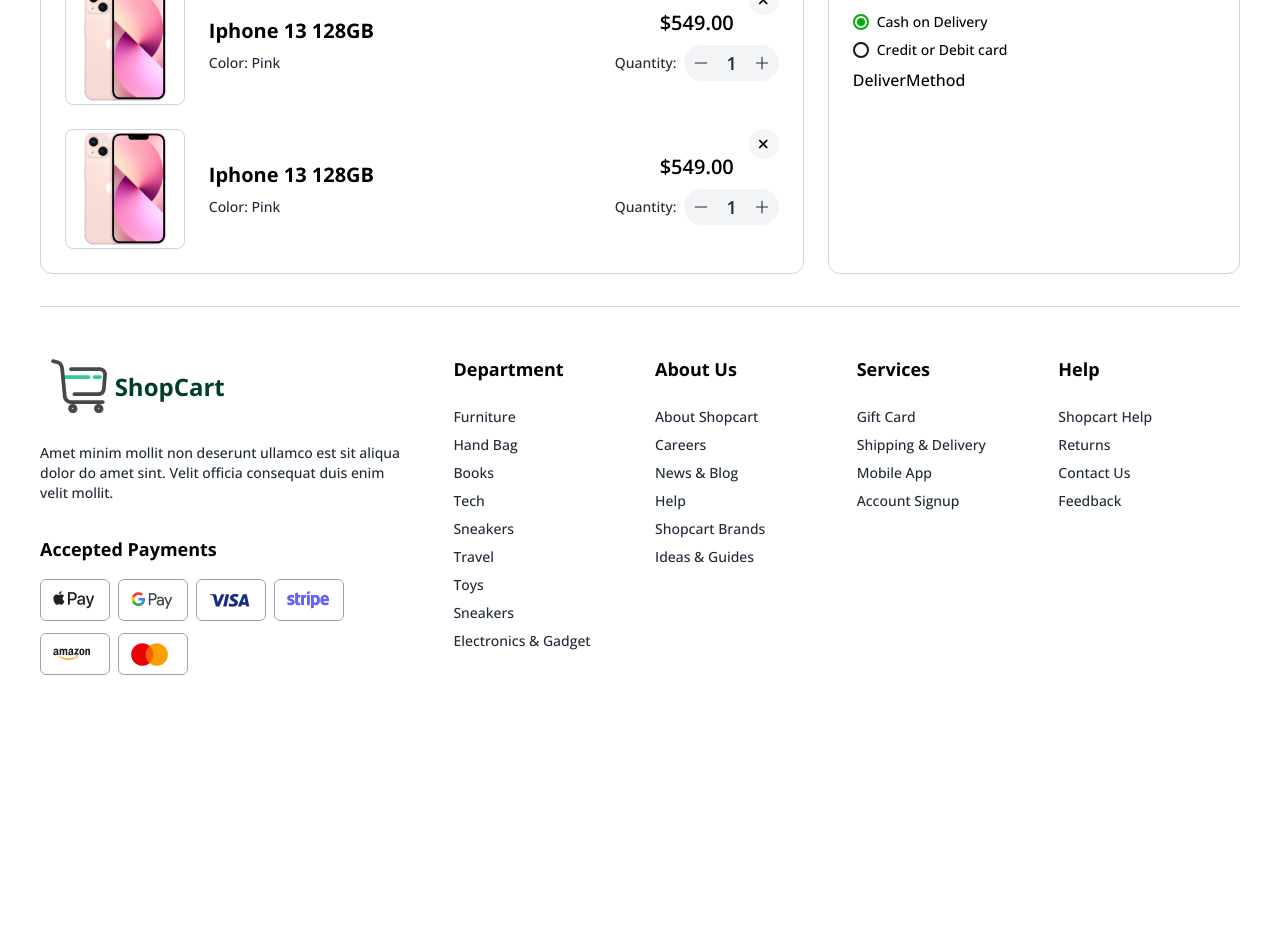
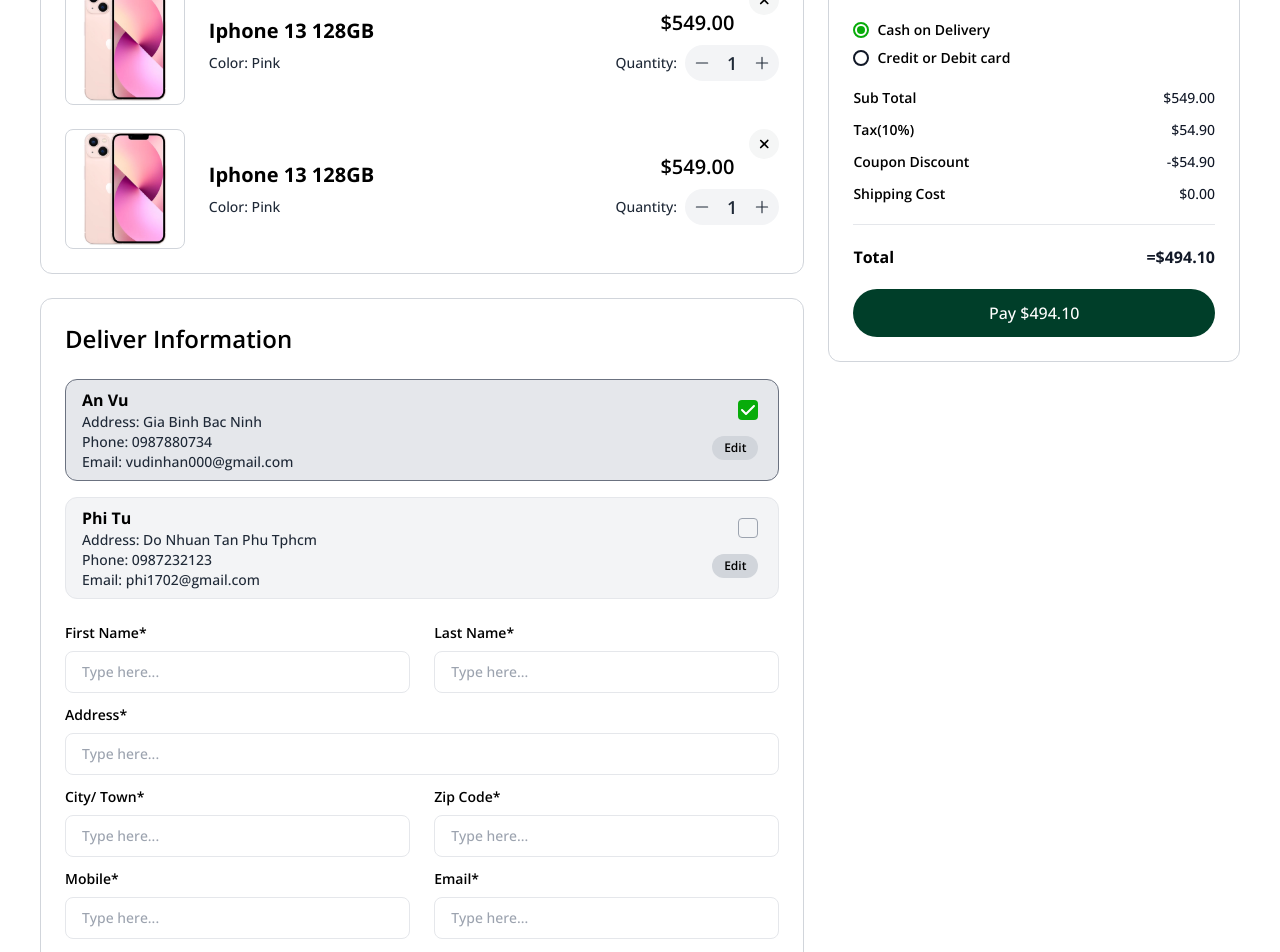
Before and after one commit to vudinhan2525/Shopcart, a React (Create React App) app in the folder front-end/: page /order in a window 1280 px wide. Shown: the part 380-1332 px from the top of the page. Before the commit the page ends 1099 px from the top, so only its background shows below. Built offline with nearby package versions, Linux system fonts and the light colour scheme.

Commit message:
ui order cart

```diff
--- a/front-end/src/components/HeaderComponent/HeaderComponent.js
+++ b/front-end/src/components/HeaderComponent/HeaderComponent.js
@@ -7,7 +7,7 @@
 import CategoryMenu from './CategoryMenu/CategoryMenu';
 function HeaderComponent() {
   return (
-    <div className="flex py-2 backdrop-blur-md bg-[#F5F5F7]/80 items-center shadow-sm fixed top-0 right-0 left-0 bg-white z-50">
+    <div className="flex py-2 backdrop-blur-md bg-[#F5F5F7]/70 items-center shadow-sm fixed top-0 right-0 left-0 z-50">
       <Link to="/" className="basis-1/4">
         <div className="w-52 mx-auto h-12 relative">
           {logo()}
@@ -22,7 +22,7 @@
             <p>Category</p>
             <FontAwesomeIcon icon={faChevronDown} />
           </li>
-          <div className="z-10 shadow-lg rounded-b-xl absolute animate-slideTopDown hover:block hidden peer-hover:block border-[1px] w-[80%] bg-white bottom-0 translate-y-[100%] right-[50%] translate-x-[50%]">
+          <div className="bg-white z-10 shadow-lg rounded-b-xl absolute animate-scaleIn hover:block hidden peer-hover:block border-[1px] w-[80%] bottom-0 translate-y-[100%] right-[50%] translate-x-[50%]">
             <CategoryMenu />
           </div>
           <li className="flex hover:bg-gray-200 justify-center items-center gap-2 cursor-pointer p-3 text-[15px] rounded-full transition-all text-black">
--- a/front-end/src/index.css
+++ b/front-end/src/index.css
@@ -40,3 +40,9 @@
 .active-ct {
   @apply bg-primary-color text-white;
 }
+.selected-ct {
+  @apply bg-[#08AC0A] border-none;
+}
+.selected-icon-ct {
+  @apply block;
+}
--- /dev/null
+++ b/front-end/src/pages/OrderPage/AddressInfo/AddressInfo.js
@@ -0,0 +1,125 @@
+import { faCheck } from '@fortawesome/free-solid-svg-icons';
+import { FontAwesomeIcon } from '@fortawesome/react-fontawesome';
+import { useState } from 'react';
+
+const address = [
+  { name: 'An Vu', add: 'Gia Binh Bac Ninh', sdt: '0987880734', email: 'vudinhan000@gmail.com' },
+  { name: 'Phi Tu', add: 'Do Nhuan Tan Phu Tphcm', sdt: '0987232123', email: 'phi1702@gmail.com' },
+];
+function AddressInfo() {
+  const [selectAddress, setSelectAddress] = useState(0);
+  return (
+    <div className=" border-[1px] border-gray-300 rounded-xl px-6 py-6 mt-6">
+      <header className="text-2xl font-semibold mb-6">Deliver Information</header>
+      <div className="flex flex-col gap-4 ">
+        {address.map((el, idx) => {
+          return (
+            <div
+              key={idx}
+              onClick={(e) => {
+                if (e.target.classList.contains('edit-btn')) {
+                  //handleEditingAddress
+                } else setSelectAddress(idx);
+              }}
+              className={`cursor-pointer border-[1px] relative px-4 py-2 bg-gray-100 rounded-xl ${
+                selectAddress === idx ? 'border-[1px] border-gray-500 bg-gray-200' : ''
+              }`}
+            >
+              <header className="font-bold">{el.name}</header>
+              <p className="text-sm text-gray-800">Address: {el.add}</p>
+              <p className="text-sm text-gray-800">Phone: {el.sdt}</p>
+              <p className="text-sm text-gray-800">Email: {el.email}</p>
+              <div
+                className={`${
+                  selectAddress === idx ? 'selected-ct' : ''
+                } absolute cursor-pointer border-[1px]  border-gray-400 top-[20px] right-[20px] rounded-[4px] w-[20px] h-[20px] flex item-center`}
+              >
+                <FontAwesomeIcon
+                  icon={faCheck}
+                  className={`${selectAddress === idx ? 'selected-icon-ct' : ''} hidden text-white my-auto mx-auto `}
+                />
+              </div>
+              <div className="edit-btn absolute hover:bg-gray-400 bg-gray-300 bottom-[20px] right-[20px] text-xs font-semibold py-1 rounded-full px-3">
+                Edit
+              </div>
+            </div>
+          );
+        })}
+      </div>
+      <div className={`flex gap-6 ${address.length === 0 ? '' : 'mt-6'}`}>
+        <div className="basis-1/2">
+          <header className="text-sm font-semibold">First Name*</header>
+          <input
+            type="text"
+            required
+            className="mt-2 mb-3 placeholder:text-gray-400 text-sm border-[1px] border-gray-200 w-full px-4 py-[10px] rounded-lg outline-none"
+            placeholder="Type here..."
+          ></input>
+        </div>
+        <div className="basis-1/2">
+          <header className="text-sm font-semibold">Last Name*</header>
+          <input
+            type="text"
+            required
+            className="mt-2 mb-3 placeholder:text-gray-400 text-sm border-[1px] border-gray-200 w-full px-4 py-[10px] rounded-lg outline-none"
+            placeholder="Type here..."
+          ></input>
+        </div>
+      </div>
+      <div>
+        <header className="text-sm font-semibold">Address*</header>
+        <input
+          type="text"
+          required
+          className="mt-2 mb-3 placeholder:text-gray-400 text-sm border-[1px] border-gray-200 w-full px-4 py-[10px] rounded-lg outline-none"
+          placeholder="Type here..."
+        ></input>
+      </div>
+      <div className="flex gap-6">
+        <div className="basis-1/2">
+          <header className="text-sm font-semibold">City/ Town*</header>
+          <input
+            type="text"
+            required
+            className="mt-2 mb-3 placeholder:text-gray-400 text-sm border-[1px] border-gray-200 w-full px-4 py-[10px] rounded-lg outline-none"
+            placeholder="Type here..."
+          ></input>
+        </div>
+        <div className="basis-1/2">
+          <header className="text-sm font-semibold">Zip Code*</header>
+          <input
+            type="text"
+            required
+            className="mt-2 mb-3 placeholder:text-gray-400 text-sm border-[1px] border-gray-200 w-full px-4 py-[10px] rounded-lg outline-none"
+            placeholder="Type here..."
+          ></input>
+        </div>
+      </div>
+      <div className="flex gap-6">
+        <div className="basis-1/2">
+          <header className="text-sm font-semibold">Mobile*</header>
+          <input
+            type="text"
+            required
+            className="mt-2 mb-3 placeholder:text-gray-400 text-sm border-[1px] border-gray-200 w-full px-4 py-[10px] rounded-lg outline-none"
+            placeholder="Type here..."
+          ></input>
+        </div>
+        <div className="basis-1/2">
+          <header className="text-sm font-semibold">Email*</header>
+          <input
+            type="email"
+            required
+            className="mt-2 mb-3 placeholder:text-gray-400 text-sm border-[1px] border-gray-200 w-full px-4 py-[10px] rounded-lg outline-none"
+            placeholder="Type here..."
+          ></input>
+        </div>
+      </div>
+      <button className="bg-primary-color hover:opacity-80 w-[150px] text-center py-3 rounded-full text-white cursor-pointer transition-all mt-2">
+        Add Address
+      </button>
+    </div>
+  );
+}
+
+export default AddressInfo;
--- a/front-end/src/pages/OrderPage/DeliverMethod/DeliverMethod.js
+++ /dev/null
@@ -1,5 +0,0 @@
-function DeliverMethod() {
-  return <div>DeliverMethod</div>;
-}
-
-export default DeliverMethod;
--- a/front-end/src/pages/OrderPage/OnlineMethod/OnlineMethod.js
+++ b/front-end/src/pages/OrderPage/OnlineMethod/OnlineMethod.js
@@ -10,10 +10,11 @@
   { img: img3, name: 'Visa' },
 ];
 //https://www.youtube.com/watch?v=rEaKl8_mwmQ
+//https://www.youtube.com/watch?v=uQBnBnupn-M
 function OnlineMethod() {
   const [method, setMethod] = useState(0);
   return (
-    <div className="mt-2">
+    <div className="mt-2 animate-slideTopDown">
       <div className="flex gap-2">
         {image.map((el, idx) => {
           return (
@@ -32,7 +33,7 @@
       <div className="mt-4">
         <header className="text-sm font-semibold">Email*</header>
         <input
-          type="text"
+          type="email"
           required
           className=" mt-2 mb-3 placeholder:text-gray-400 text-sm border-[1px] border-gray-200 w-full px-4 py-[10px] rounded-lg outline-none"
           placeholder="Type here..."
--- a/front-end/src/pages/OrderPage/OrderPage.js
+++ b/front-end/src/pages/OrderPage/OrderPage.js
@@ -1,22 +1,26 @@
 import OrderItem from './OrderItem/OrderItem';
 import Payment from './Payment/Payment';
+import AddressInfo from './AddressInfo/AddressInfo';
 function OrderPage() {
   return (
     <div className="px-10">
       <p className="mt-5 mb-8">Home / Order</p>
       <div className="flex gap-6">
         <div className="basis-[65%]">
-          <div className="border-[1px] border-gray-300 rounded-xl px-6 py-6">
+          <div className="border-[1px] border-gray-300 rounded-xl max-h-[802px] overflow-y-auto px-6 py-6">
             <header className="text-2xl font-semibold">Review Item And Shipping</header>
-            <div className="mt-6 flex flex-col gap-6">
+            <div className="mt-6 flex flex-col gap-6 ">
               <OrderItem />
               <OrderItem />
               <OrderItem />
             </div>
           </div>
+          <AddressInfo />
         </div>
-        <div className="basis-[35%] border-[1px] border-gray-300 rounded-xl px-6 py-6">
-          <Payment />
+        <div className="basis-[35%] ">
+          <div className="border-[1px] border-gray-300 rounded-xl px-6 py-6">
+            <Payment />
+          </div>
         </div>
       </div>
     </div>
--- a/front-end/src/pages/OrderPage/Payment/Payment.js
+++ b/front-end/src/pages/OrderPage/Payment/Payment.js
@@ -1,5 +1,4 @@
 import { useRef, useState } from 'react';
-import DeliverMethod from '../DeliverMethod/DeliverMethod';
 import OnlineMethod from '../OnlineMethod/OnlineMethod';
 function Payment() {
   const input1 = useRef();
@@ -12,9 +11,9 @@
       <div className="relative">
         <input
           placeholder="Enter Coupon Code"
-          className="w-full bg-gray-200 outline-none text-sm px-6 py-3 rounded-full"
+          className="w-full bg-gray-200 outline-none text-sm px-6 py-4 rounded-full"
         ></input>
-        <div className="flex items-center text-white hover:opacity-80 transition-all cursor-pointer absolute bg-primary-color h-[36px] top-[50%] translate-y-[-50%] rounded-full right-[2%]">
+        <div className="flex items-center text-white hover:opacity-80 transition-all cursor-pointer absolute bg-primary-color h-[42px] top-[50%] translate-y-[-50%] rounded-full right-[1%]">
           <p className="font-medium text-sm mx-auto px-4 select-none">Apply coupon</p>
         </div>
       </div>
@@ -34,7 +33,7 @@
           <label
             onClick={() => setShowMethod(1)}
             htmlFor="paymentsmethod"
-            className="cursor-pointer text-[14px] leading-[20px] font-medium "
+            className="cursor-pointer text-[14px] leading-[20px] font-semibold "
           >
             Cash on Delivery
           </label>
@@ -55,7 +54,7 @@
           <label
             onClick={() => setShowMethod(2)}
             htmlFor="paymentsmethod2"
-            className="cursor-pointer text-[14px] leading-[20px] font-medium "
+            className="cursor-pointer text-[14px] leading-[20px] font-semibold"
           >
             Credit or Debit card
           </label>
@@ -65,8 +64,33 @@
             className={`peer-checked/input1:after:block peer-checked/input1:border-[#08AC0A] after:hidden after:bg-[#08AC0A] after:w-[8px] after:h-[8px] after:rounded-full after:absolute after:top-[50%] after:translate-y-[-50%] after:right-[50%] after:translate-x-[50%] absolute w-[16px] h-[16px] rounded-full cursor-pointer border-[2px] border-gray-900  `}
           ></label>
         </div>
-        {showMethod === 1 ? <DeliverMethod /> : ''}
         {showMethod === 2 ? <OnlineMethod /> : ''}
+        <div>
+          <div className="flex my-3 items-center justify-between">
+            <header className="text-sm font-semibold">Sub Total</header>
+            <p className="text-sm text-gray-900">$549.00</p>
+          </div>
+          <div className="flex my-3 items-center justify-between">
+            <header className="text-sm font-semibold">Tax(10%)</header>
+            <p className="text-sm text-gray-900">$54.90</p>
+          </div>
+          <div className="flex my-3 items-center justify-between">
+            <header className="text-sm font-semibold">Coupon Discount</header>
+            <p className="text-sm text-gray-900">-$54.90</p>
+          </div>
+          <div className="flex my-3 items-center justify-between">
+            <header className="text-sm font-semibold">Shipping Cost</header>
+            <p className="text-sm text-gray-900">$0.00</p>
+          </div>
+        </div>
+        <div className="h-[1px] w-full bg-gray-200"></div>
+        <div className="flex my-3 items-center justify-between">
+          <header className="font-bold">Total</header>
+          <p className="font-bold text-gray-900">=$494.10</p>
+        </div>
+        <div className="bg-primary-color text-white text-center py-3 rounded-full cursor-pointer transition-all hover:opacity-80">
+          Pay $494.10
+        </div>
       </div>
     </div>
   );
```
Also changed, not shown: front-end/src/components/FooterComponent/FooterComponent.js (+23 -23 lines), front-end/src/components/HeaderComponent/CategoryMenu/CategoryMenu.js (+41 -41 lines), front-end/tailwind.config.js (+6 -1 lines).
